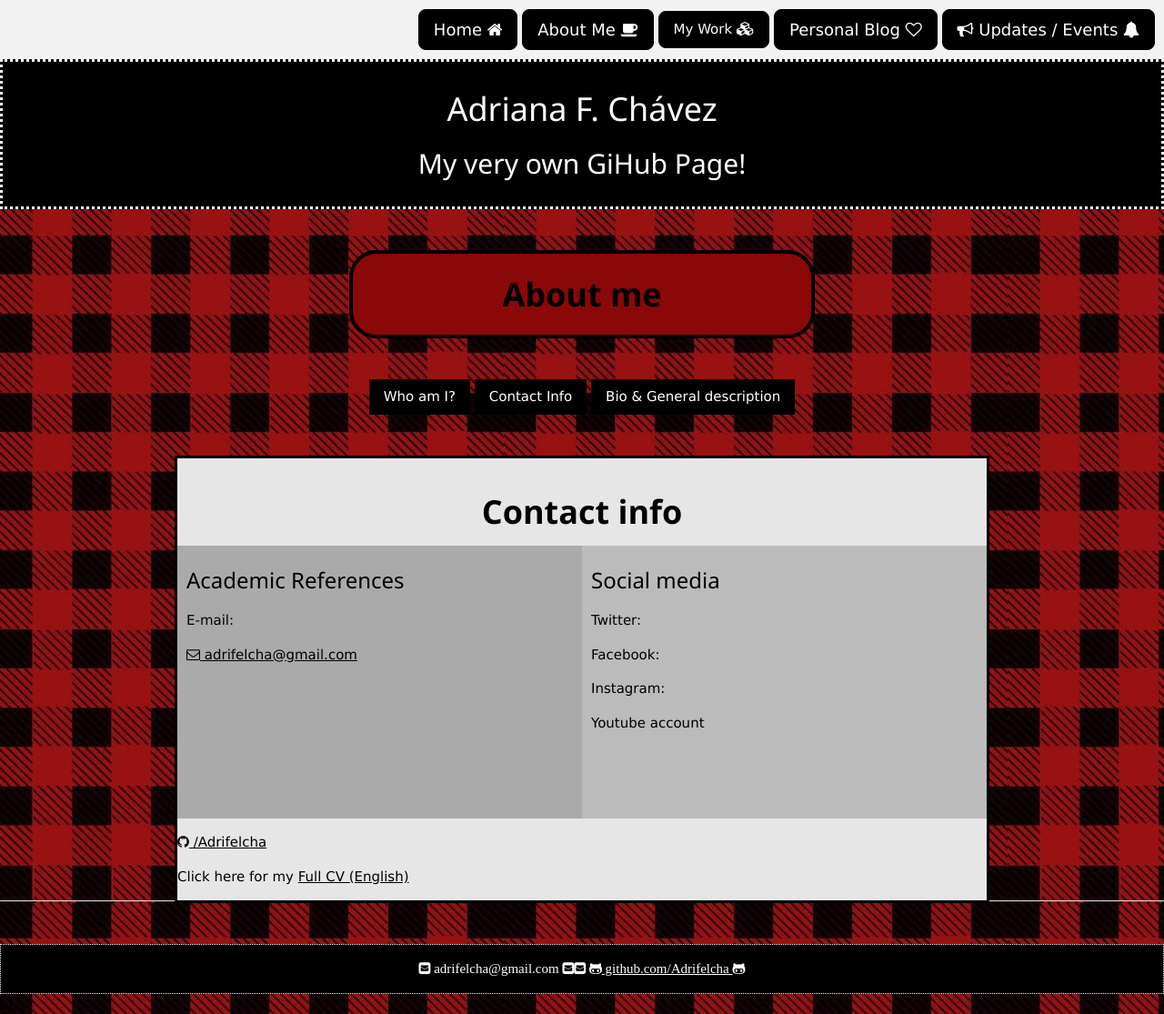
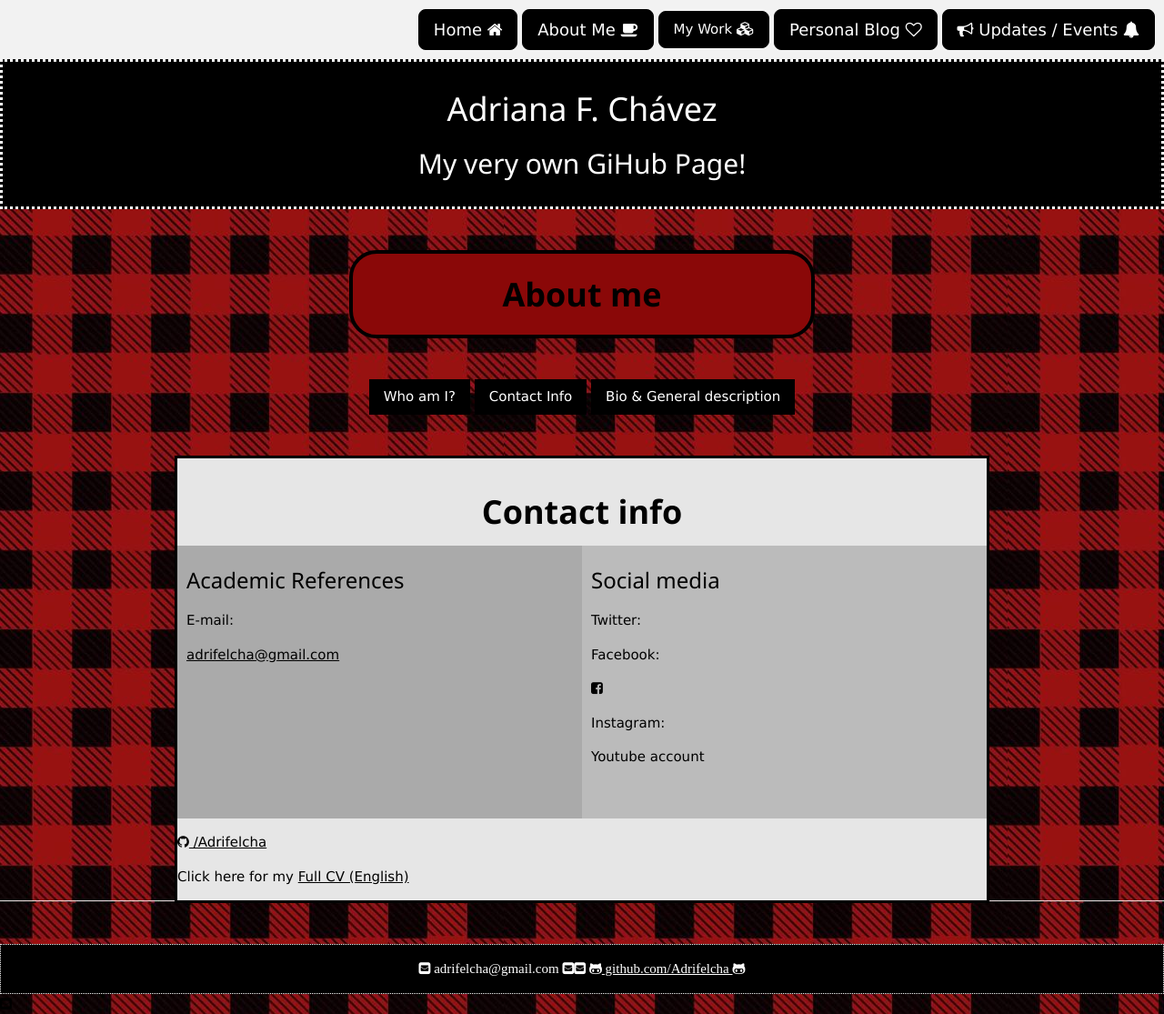
Before and after one commit to Adrifelcha/Adrifelcha-github.io, a Jekyll site: the page built from about/contact.html, in a window 1280 px wide. Shown: the whole page at 91% size. Built offline with Jekyll 4.4.1, drawn with Linux system fonts in a browser that asks for light colours.

Commit message:
Update contact.html

```diff
--- a/about/contact.html
+++ b/about/contact.html
@@ -24,7 +24,7 @@ title: About me
   			<div class="column" style="background-color:#aaa;">
 				<h3>Academic References</h3>
     				<p>E-mail:</p>
-				<a class='link' href="adrifelcha@gmail.com"><i class='fa fa-envelope-o'></i> adrifelcha@gmail.com </a>
+				<a class='link' href="adrifelcha@gmail.com">adrifelcha@gmail.com </a>
 
 
   			</div>
@@ -32,6 +32,7 @@ title: About me
     				<h3>Social media</h3>
     				<p>Twitter:</p>
 				<p>Facebook:</p>
+				<i class="fa fa-facebook-square" aria-hidden="true"></i>
 				<p>Instagram:</p>
 				<p>Youtube account</p>
   			</div>
```
